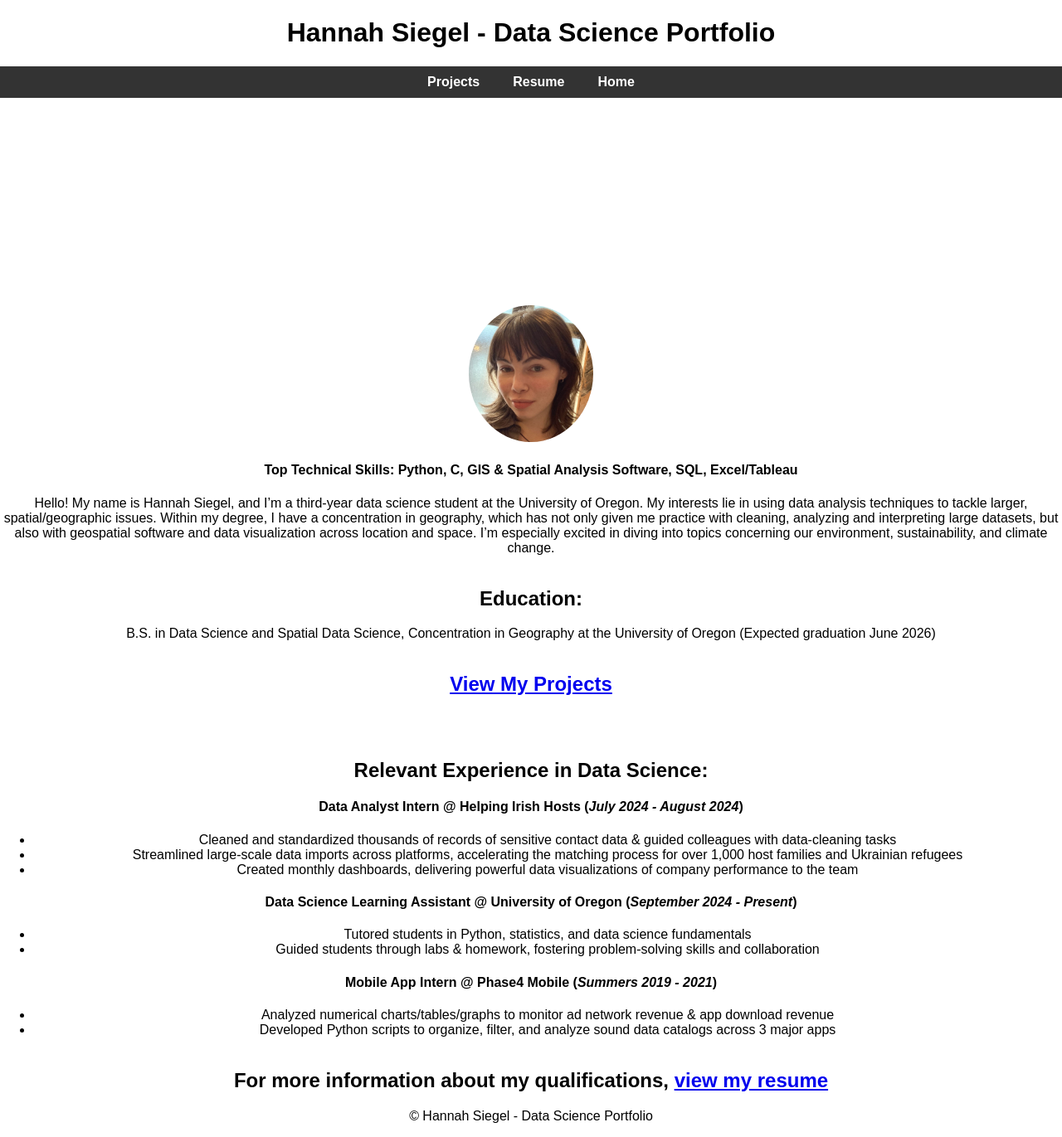
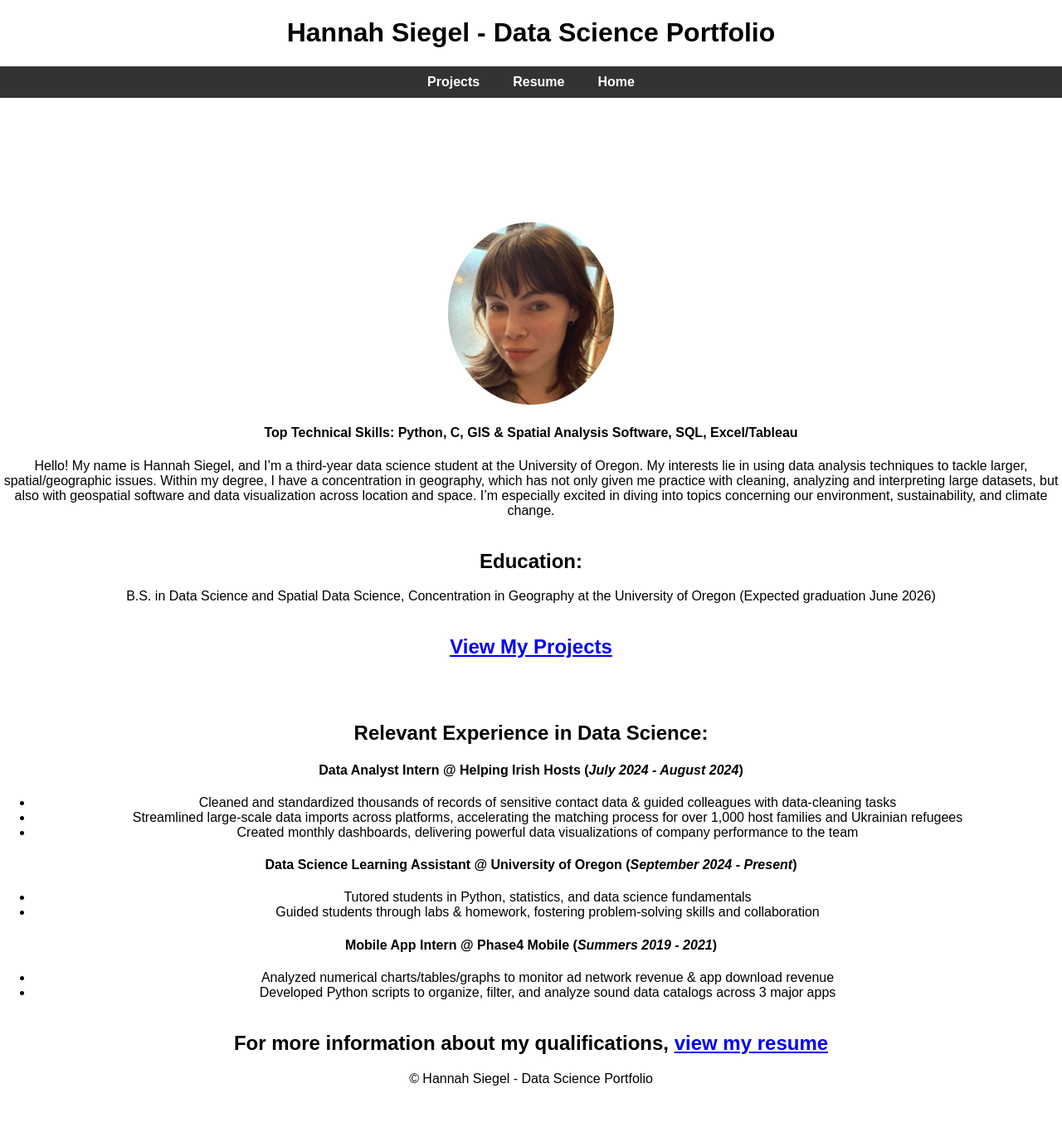
Before and after one commit to siegelhannah/portfolio, a Jekyll site: the page built from index.md, in a window 1280 px wide and 1371 px high. Shown: the whole window at 83% size. Built offline with Jekyll 4.4.1, drawn with Linux system fonts in a browser that asks for light colours.

Commit message:
Update style.css

```diff
--- a/assets/style.css
+++ b/assets/style.css
@@ -42,10 +42,10 @@ nav ul li a:hover {
 /* Headshot Styling */
 .headshot {
   text-align: center;
-  margin-top: 250px;
+  margin-top: 150px;
 }
 
 .headshot img {
   border-radius: 50%;
-  max-width: 150px;
+  max-width: 200px;
 }
```
